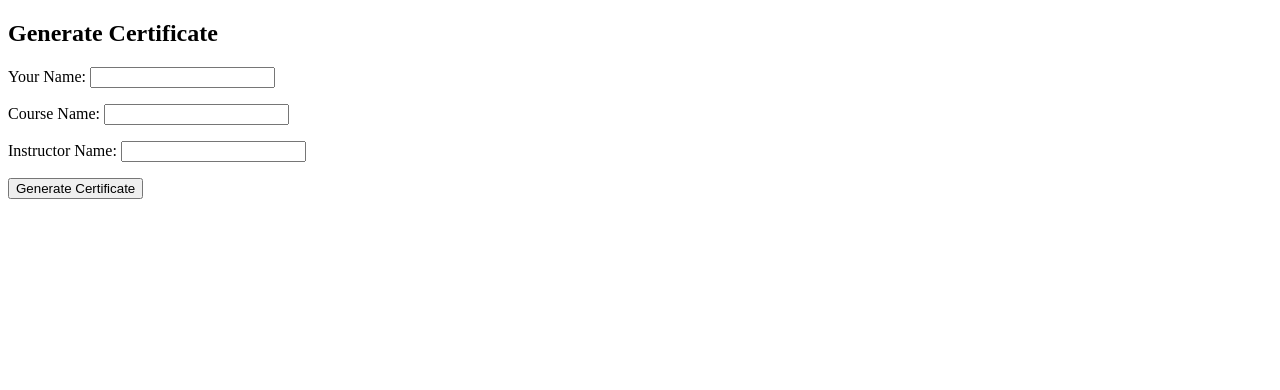
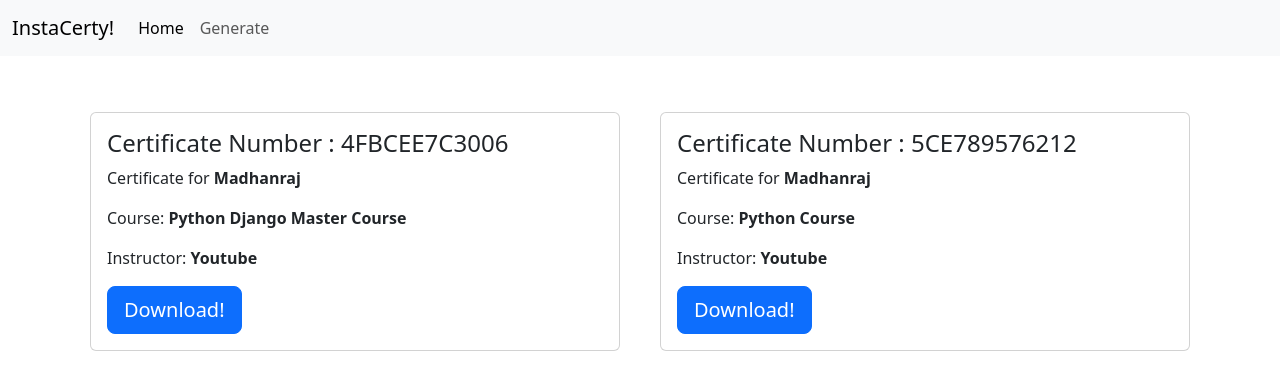
Before and after one commit to iammadhanraj/InstaCerty-app, a Django app: page / in a window 1280 px wide. Shown: the top 390 px of the page. Run offline with Django 5.2, Linux system fonts and the light colour scheme; data comes from the database, SQL or seed files in the repository; both versions use the stored data as it was after the commit.

Commit message:
Design UI
Design Templates, Fix Previous Bugs

```diff
--- a/certificate/urls.py
+++ b/certificate/urls.py
@@ -2,5 +2,8 @@ from django.urls import path
 from . import views
 
 urlpatterns = [
-    path('', views.generate_certificate, name='generate_certificate'),
+    path('',views.home,name='home'),
+    path('gen/', views.generate_certificate, name='generate_certificate'),
+    path('certificate/<int:certificate_id>/view/', views.view_pdf, name='view_pdf'),
+    path('certificate/<int:certificate_id>/download/', views.download_pdf, name='download_pdf'),
 ]
--- a/certificate/views.py
+++ b/certificate/views.py
@@ -1,13 +1,23 @@
-from django.shortcuts import render
+from django.shortcuts import render,redirect
 from .forms import*
 from reportlab.lib.pagesizes import A4, landscape
 from reportlab.pdfgen import canvas
 from io import BytesIO
-from django.http import HttpResponse
+from django.http import HttpResponse,Http404
 from django.core.files import File
 from .models import Certificate
 import qrcode
 import tempfile
+from PyPDF2 import PdfReader, PdfWriter
+import os
+
+def home(request):
+    all_certificates=Certificate.objects.all()
+    data={
+        'certificates':all_certificates,
+    }
+    return render(request,'home.html',data)
+
 
 def generate_certificate(request):
     if request.method == 'POST':
@@ -25,6 +35,14 @@ def generate_certificate(request):
             # Generate QR code dynamically with certificate information
             qr_data = f"Certificate Number: {certificate.certificate_number}\nName: {certificate.name}\nCourse: {certificate.course}\nIssue Date: {certificate.issue_date}"
             qr_img = qrcode.make(qr_data)
+
+             # Save the QR code to the certificate's qr_code field
+            qr_io = BytesIO()  # Create an in-memory file object
+            qr_img.save(qr_io, format='PNG')  # Save the QR code to the BytesIO object
+            qr_io.seek(0)  # Move cursor to the beginning of the BytesIO object
+
+            # Save the QR code to the certificate instance
+            certificate.qr_code.save(f"{certificate.certificate_number}.png", File(qr_io), save=True)
 
             # Save QR code to a temporary file
             temp_qr_file = tempfile.NamedTemporaryFile(suffix=".png", delete=False)
@@ -85,7 +103,8 @@ def generate_certificate(request):
             # Serve the PDF for download
             response = HttpResponse(pdf_buffer, content_type='application/pdf')
             response['Content-Disposition'] = f'attachment; filename="{certificate.certificate_number}.pdf"'
-            return response
+
+            return redirect('home')
 
         else:
             form = CertificateForm()
@@ -95,68 +114,29 @@ def generate_certificate(request):
 
     return render(request, 'certificate/certificate_form.html', {'form': form})
 
-    if request.method == 'POST':
-        form = CertificateForm(request.POST)
-        if form.is_valid():
-            # Extract form data
-            name = form.cleaned_data['name']
-            course = form.cleaned_data['course']
-            instructor = form.cleaned_data['instructor']
 
-            # Create and save Certificate object
-            certificate = Certificate(name=name, course=course, instructor=instructor)
-            certificate.save()
+# View PDF in the browser
+def view_pdf(request, certificate_id):
+    try:
+        certificate = Certificate.objects.get(id=certificate_id)
+        pdf_file_path = certificate.pdf_file.path  # Path to the stored PDF
+    except Certificate.DoesNotExist:
+        raise Http404("Certificate not found")
 
-            # Generate QR code dynamically with certificate information
-            qr_data = f"Certificate Number: {certificate.certificate_number}\nName: {certificate.name}\nCourse: {certificate.course}"
-            qr_img = qrcode.make(qr_data)
+    with open(pdf_file_path, 'rb') as pdf_file:
+        response = HttpResponse(pdf_file.read(), content_type='application/pdf')
+        response['Content-Disposition'] = f'inline; filename="{certificate.certificate_number}.pdf"'
+        return response
 
-            # Save QR code to a temporary file
-            temp_qr_file = tempfile.NamedTemporaryFile(suffix=".png", delete=False)
-            qr_img.save(temp_qr_file.name)
+# Download PDF
+def download_pdf(request, certificate_id):
+    try:
+        certificate = Certificate.objects.get(id=certificate_id)
+        pdf_file_path = certificate.pdf_file.path  # Path to the stored PDF
+    except Certificate.DoesNotExist:
+        raise Http404("Certificate not found")
 
-            # Generate PDF certificate
-            pdf_buffer = BytesIO()
-            p = canvas.Canvas(pdf_buffer, pagesize=landscape(A4))  # A4 Landscape
-            width, height = landscape(A4)
-
-            # Add certificate content to the PDF
-            p.setFont('Helvetica-Bold', 30)
-            p.drawString(200, height - 100, "Certificate of Completion")
-            p.setFont('Helvetica', 18)
-            p.drawString(200, height - 150, f"This certifies that {name}")
-            p.drawString(200, height - 200, f"has successfully completed the course {course}.")
-            p.drawString(200, height - 250, f"Instructor: {instructor}")
-            p.drawString(200, height - 300, f"Certificate Number: {certificate.certificate_number}")
-
-            # Add QR code image to the PDF from the temporary file
-            p.drawImage(temp_qr_file.name, width // 2 - 50, 50, width=100, height=100)
-
-            # Finalize the PDF
-            p.showPage()
-            p.save()
-
-            # Move to the beginning of the PDF buffer
-            pdf_buffer.seek(0)
-
-            # Save the generated PDF file to the `pdf_file` field
-            certificate.pdf_file.save(f'{certificate.certificate_number}.pdf', File(pdf_buffer), save=True)
-
-            # Remove temporary QR file (cleanup)
-            temp_qr_file.close()
-
-            # Check which format the user wants to download (PDF or PNG)
-            if request.POST.get('format') == 'pdf':
-                # Serve the PDF
-                response = HttpResponse(pdf_buffer, content_type='application/pdf')
-                response['Content-Disposition'] = f'attachment; filename="{certificate.certificate_number}.pdf"'
-                return response
-            else:
-                # Serve PNG or any other format you implement
-                pass
-        else:
-            form = CertificateForm()
-
-    else:
-        form = CertificateForm()
-    return render(request, 'certificate/certificate_form.html', {'form': form})
+    with open(pdf_file_path, 'rb') as pdf_file:
+        response = HttpResponse(pdf_file.read(), content_type='application/pdf')
+        response['Content-Disposition'] = f'attachment; filename="{certificate.certificate_number}.pdf"'
+        return response
--- /dev/null
+++ b/templates/base.html
@@ -0,0 +1,47 @@
+<!DOCTYPE html>
+<html lang="en">
+<head>
+    <meta charset="UTF-8">
+    <meta http-equiv="X-UA-Compatible" content="IE=edge">
+    <meta name="viewport" content="width=device-width, initial-scale=1.0">
+    <title>{% block title %}InstaCerty!{% endblock %}</title>
+
+    <!-- Bootstrap CSS -->
+    <link href="https://cdn.jsdelivr.net/npm/bootstrap@5.3.0-alpha1/dist/css/bootstrap.min.css" rel="stylesheet">
+
+    {% block extra_head %} {% endblock %}
+</head>
+<body>
+    <!-- Navigation -->
+    <nav class="navbar navbar-expand-lg navbar-light bg-light">
+        <div class="container-fluid">
+            <a class="navbar-brand" href="{% url 'home' %}">InstaCerty!</a>
+            <button class="navbar-toggler" type="button" data-bs-toggle="collapse" data-bs-target="#navbarNav" aria-controls="navbarNav" aria-expanded="false" aria-label="Toggle navigation">
+                <span class="navbar-toggler-icon"></span>
+            </button>
+            <div class="collapse navbar-collapse" id="navbarNav">
+                <ul class="navbar-nav me-auto mb-2 mb-lg-0">
+                    <li class="nav-item">
+                        <a class="nav-link active" aria-current="page" href="{% url 'home' %}">Home</a>
+                    </li>
+                    <li class="nav-item">
+                        <a class="nav-link" aria-current="page" href="{% url 'generate_certificate' %}">Generate</a>
+                    </li>
+                </ul>
+            </div>
+        </div>
+    </nav>
+
+    <!-- Main Content -->
+    <div class="container mt-5">
+        {% block content %}
+        <!-- Content goes here -->
+        {% endblock %}
+    </div>
+
+    <!-- Bootstrap JS and Popper -->
+    <script src="https://cdn.jsdelivr.net/npm/@popperjs/core@2.11.6/dist/umd/popper.min.js"></script>
+    <script src="https://cdn.jsdelivr.net/npm/bootstrap@5.3.0-alpha1/dist/js/bootstrap.min.js"></script>
+    {% block extra_js %}{% endblock %}
+</body>
+</html>
--- a/templates/certificate/certificate_form.html
+++ b/templates/certificate/certificate_form.html
@@ -1,16 +1,48 @@
-<!DOCTYPE html>
-<html lang="en">
-<head>
-    <meta charset="UTF-8">
-    <meta name="viewport" content="width=device-width, initial-scale=1.0">
-    <title>InstaCerty</title>
-</head>
-<body>
-    <h2>Generate Certificate</h2>
-<form method="post" action="{% url 'generate_certificate' %}">
-    {% csrf_token %}
-    {{ form.as_p }}
-    <button type="submit" name="action" value="generate">Generate Certificate</button>
-</form>
-</body>
-</html>
+{% extends 'base.html' %}
+{% block title %}Generate Certificate{% endblock %}
+{% block content %}
+<div class="row justify-content-center mt-5">
+    <div class="col-md-6">
+        <!-- Display messages like form validation errors or success messages -->
+        {% if messages %}
+        <div class="alert alert-info">
+            {% for message in messages %}
+                {{ message }}
+            {% endfor %}
+        </div>
+        {% endif %}
+
+        <div class="card">
+            <div class="card-header">
+                <h2 class="text-center">Generate Certificate</h2>
+              </div>
+            <div class="card-body">
+                <form method="post" enctype="multipart/form-data">
+                    {% csrf_token %}
+                    <div class="row mb-3">
+                      <label for="id_name" class="col-sm-2 col-form-label">Name</label>
+                      <div class="col-sm-10">
+                        <input type="text" class="form-control" name="name" maxlength="100" required="" id="id_name">
+                      </div>
+                    </div>
+                    <div class="row mb-3">
+                        <label for="id_course" class="col-sm-2 col-form-label">Course</label>
+                        <div class="col-sm-10">
+                          <input type="text" class="form-control" name="course" maxlength="100" required="" id="id_course">
+                        </div>
+                      </div>
+                    <div class="row mb-3">
+                        <label for="id_instructor" class="col-sm-2 col-form-label">Instructor</label>
+                        <div class="col-sm-10">
+                            <input type="text" class="form-control" name="instructor" maxlength="100" required="" id="id_instructor">
+                        </div>
+                    </div>
+                    <div class="text-center">
+                        <button type="submit" class="btn btn-primary btn-lg">Generate Certificate</button>
+                    </div>
+                  </form>
+            </div>
+            </div>
+        </div>
+</div>
+{% endblock %}
--- /dev/null
+++ b/templates/home.html
@@ -0,0 +1,22 @@
+{% extends 'base.html' %}
+{% block title %}InstaCerty! Generate Certificates{% endblock %}
+{% block content %}
+<div class="row">
+    {% for certificate in certificates %}
+    <div class="col-sm-6">
+      <div class="card m-2">
+        <div class="card-body">
+          <h4 class="card-title">Certificate Number : {{ certificate.certificate_number }}</h4>
+          <p class="card-text">Certificate for <strong>{{ certificate.name }}</strong></p>
+          <p class="card-text">Course: <strong>{{ certificate.course }}</strong></p>
+          <p class="card-text">Instructor: <strong>{{ certificate.instructor }}</strong></p>
+          <!-- Download Button -->
+          <a href="{% url 'download_pdf' certificate.id %}" class="btn btn-primary btn-lg">Download!</a>
+        </div>
+      </div>
+    </div>
+    {% endfor %}
+  </div>
+{% endblock %}
+</body>
+</html>
```
Also changed, not shown: certificate/models.py (+15 -2 lines), db.sqlite3, media/certificates/QR/4FBCEE7C3006.png (added), media/certificates/QR/5CE789576212.png (added), static/badge.png, 2 other files.
